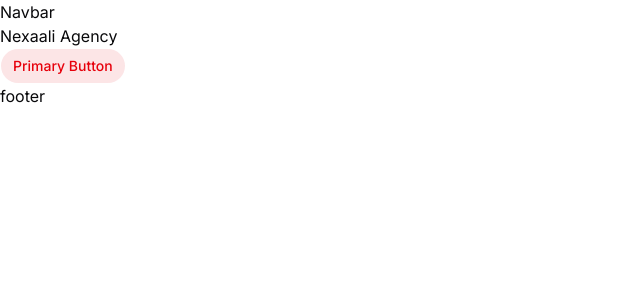
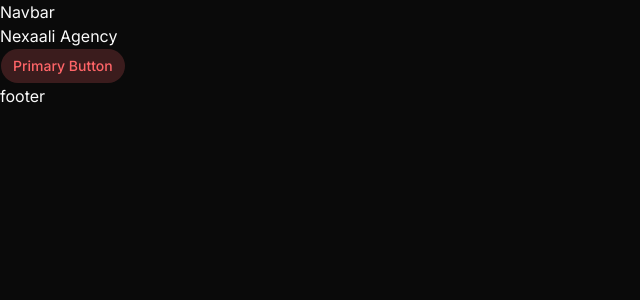
Before and after one commit to safin33221/Nexaali-Agency, a Next.js app: page / in a window 1280 px wide. Shown: the top 300 px of the page, without its empty margins (0-640 px from the left). Built offline with nearby package versions, Linux system fonts and the light colour scheme.

Commit message:
update global styles and layout for improved theming support

```diff
--- a/src/app/globals.css
+++ b/src/app/globals.css
@@ -9,7 +9,7 @@
   --color-foreground: var(--foreground);
   --font-sans: var(--font-sans);
   --font-mono: var(--font-geist-mono);
-  --font-heading: var(--font-heading);
+  --font-heading: var(--font-sans);
   --color-sidebar-ring: var(--sidebar-ring);
   --color-sidebar-border: var(--sidebar-border);
   --color-sidebar-accent-foreground: var(--sidebar-accent-foreground);
@@ -49,72 +49,72 @@
 }
 
 :root {
+  --background: oklch(1 0 0);
+  --foreground: oklch(0.145 0 0);
   --card: oklch(1 0 0);
-  --card-foreground: oklch(0.141 0.005 285.823);
+  --card-foreground: oklch(0.145 0 0);
   --popover: oklch(1 0 0);
-  --popover-foreground: oklch(0.141 0.005 285.823);
-  --primary: oklch(0.553 0.195 38.402);
-  --primary-foreground: oklch(0.98 0.016 73.684);
-  --secondary: oklch(0.967 0.001 286.375);
-  --secondary-foreground: oklch(0.21 0.006 285.885);
-  --muted: oklch(0.967 0.001 286.375);
-  --muted-foreground: oklch(0.552 0.016 285.938);
-  --accent: oklch(0.967 0.001 286.375);
-  --accent-foreground: oklch(0.21 0.006 285.885);
+  --popover-foreground: oklch(0.145 0 0);
+  --primary: oklch(0.205 0 0);
+  --primary-foreground: oklch(0.985 0 0);
+  --secondary: oklch(0.97 0 0);
+  --secondary-foreground: oklch(0.205 0 0);
+  --muted: oklch(0.97 0 0);
+  --muted-foreground: oklch(0.556 0 0);
+  --accent: oklch(0.97 0 0);
+  --accent-foreground: oklch(0.205 0 0);
   --destructive: oklch(0.577 0.245 27.325);
-  --border: oklch(0.92 0.004 286.32);
-  --input: oklch(0.92 0.004 286.32);
-  --ring: oklch(0.705 0.015 286.067);
-  --chart-1: oklch(0.837 0.128 66.29);
-  --chart-2: oklch(0.705 0.213 47.604);
-  --chart-3: oklch(0.646 0.222 41.116);
-  --chart-4: oklch(0.553 0.195 38.402);
-  --chart-5: oklch(0.47 0.157 37.304);
-  --radius: 0.45rem;
+  --border: oklch(0.922 0 0);
+  --input: oklch(0.922 0 0);
+  --ring: oklch(0.708 0 0);
+  --chart-1: oklch(0.87 0 0);
+  --chart-2: oklch(0.556 0 0);
+  --chart-3: oklch(0.439 0 0);
+  --chart-4: oklch(0.371 0 0);
+  --chart-5: oklch(0.269 0 0);
+  --radius: 0.625rem;
   --sidebar: oklch(0.985 0 0);
-  --sidebar-foreground: oklch(0.141 0.005 285.823);
-  --sidebar-primary: oklch(0.646 0.222 41.116);
-  --sidebar-primary-foreground: oklch(0.98 0.016 73.684);
-  --sidebar-accent: oklch(0.967 0.001 286.375);
-  --sidebar-accent-foreground: oklch(0.21 0.006 285.885);
-  --sidebar-border: oklch(0.92 0.004 286.32);
-  --sidebar-ring: oklch(0.705 0.015 286.067);
-  --background: oklch(1 0 0);
-  --foreground: oklch(0.141 0.005 285.823);
+  --sidebar-foreground: oklch(0.145 0 0);
+  --sidebar-primary: oklch(0.205 0 0);
+  --sidebar-primary-foreground: oklch(0.985 0 0);
+  --sidebar-accent: oklch(0.97 0 0);
+  --sidebar-accent-foreground: oklch(0.205 0 0);
+  --sidebar-border: oklch(0.922 0 0);
+  --sidebar-ring: oklch(0.708 0 0);
 }
 
 .dark {
-  --background: oklch(0.141 0.005 285.823);
+  --background: oklch(0.145 0 0);
   --foreground: oklch(0.985 0 0);
-  --card: oklch(0.21 0.006 285.885);
+  --card: oklch(0.205 0 0);
   --card-foreground: oklch(0.985 0 0);
-  --popover: oklch(0.21 0.006 285.885);
+  --popover: oklch(0.205 0 0);
   --popover-foreground: oklch(0.985 0 0);
-  --primary: oklch(0.47 0.157 37.304);
-  --primary-foreground: oklch(0.98 0.016 73.684);
-  --secondary: oklch(0.274 0.006 286.033);
+  --primary: oklch(0.922 0 0);
+  --primary-foreground: oklch(0.205 0 0);
+  --secondary: oklch(0.269 0 0);
   --secondary-foreground: oklch(0.985 0 0);
-  --muted: oklch(0.274 0.006 286.033);
-  --muted-foreground: oklch(0.705 0.015 286.067);
-  --accent: oklch(0.274 0.006 286.033);
+  --muted: oklch(0.269 0 0);
+  --muted-foreground: oklch(0.708 0 0);
+  --accent: oklch(0.269 0 0);
   --accent-foreground: oklch(0.985 0 0);
   --destructive: oklch(0.704 0.191 22.216);
   --border: oklch(1 0 0 / 10%);
   --input: oklch(1 0 0 / 15%);
-  --ring: oklch(0.552 0.016 285.938);
-  --chart-1: oklch(0.837 0.128 66.29);
-  --chart-2: oklch(0.705 0.213 47.604);
-  --chart-3: oklch(0.646 0.222 41.116);
-  --chart-4: oklch(0.553 0.195 38.402);
-  --chart-5: oklch(0.47 0.157 37.304);
-  --sidebar: oklch(0.21 0.006 285.885);
+  --ring: oklch(0.556 0 0);
+  --chart-1: oklch(0.87 0 0);
+  --chart-2: oklch(0.556 0 0);
+  --chart-3: oklch(0.439 0 0);
+  --chart-4: oklch(0.371 0 0);
+  --chart-5: oklch(0.269 0 0);
+  --sidebar: oklch(0.205 0 0);
   --sidebar-foreground: oklch(0.985 0 0);
-  --sidebar-primary: oklch(0.705 0.213 47.604);
-  --sidebar-primary-foreground: oklch(0.98 0.016 73.684);
-  --sidebar-accent: oklch(0.274 0.006 286.033);
+  --sidebar-primary: oklch(0.488 0.243 264.376);
+  --sidebar-primary-foreground: oklch(0.985 0 0);
+  --sidebar-accent: oklch(0.269 0 0);
   --sidebar-accent-foreground: oklch(0.985 0 0);
   --sidebar-border: oklch(1 0 0 / 10%);
-  --sidebar-ring: oklch(0.552 0.016 285.938);
+  --sidebar-ring: oklch(0.556 0 0);
 }
 
 @layer base {
--- a/src/app/layout.tsx
+++ b/src/app/layout.tsx
@@ -30,9 +30,9 @@
   return (
     <html
       lang="en"
-      className={cn("h-full", "antialiased", geistSans.variable, geistMono.variable, "font-sans", inter.variable, robotoHeading.variable)}
+      className={cn("dark", "h-full", "antialiased", geistSans.variable, geistMono.variable, "font-sans", inter.variable, robotoHeading.variable)}
     >
-      <body className="min-h-full flex flex-col">{children}</body>
+      <body className="min-h-full flex flex-col ">{children}</body>
     </html>
   );
 }
```
